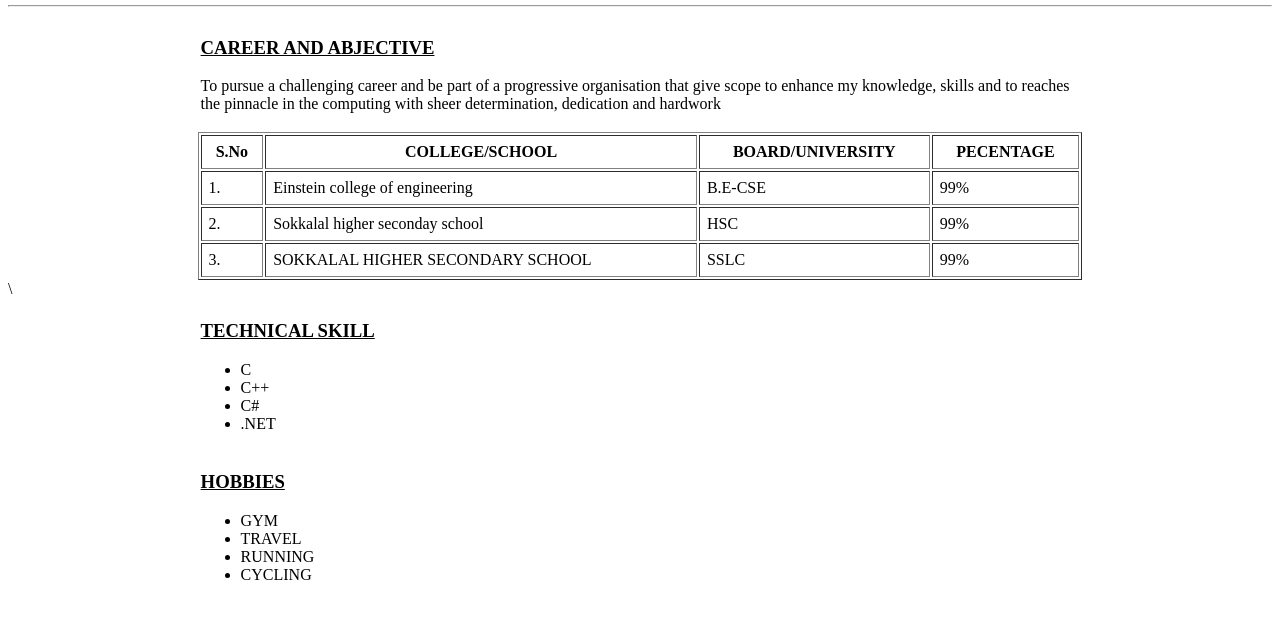
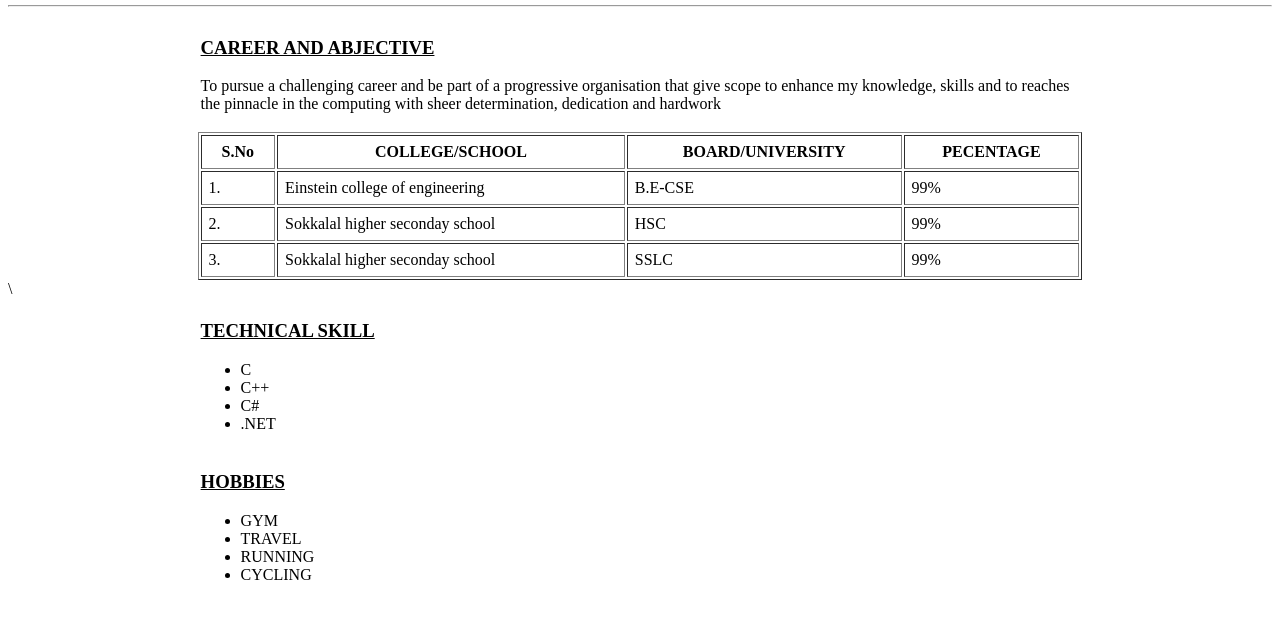
Before and after one commit to R-Mathan/Resume-HTML, a plain HTML site: page index.html in a window 1280 px wide. Shown: the part 167-787 px from the top of the page. Drawn offline with Linux system fonts and the light colour scheme.

Commit message:
error clear

```diff
--- a/index.html
+++ b/index.html
@@ -56,7 +56,7 @@
         </tr>
         <tr>
             <td>3.</td>
-            <td>SOKKALAL HIGHER SECONDARY SCHOOL</td>
+            <td>Sokkalal higher seconday school</td>
             <td>SSLC</td>
             <td>99%</td>
         </tr>
```
